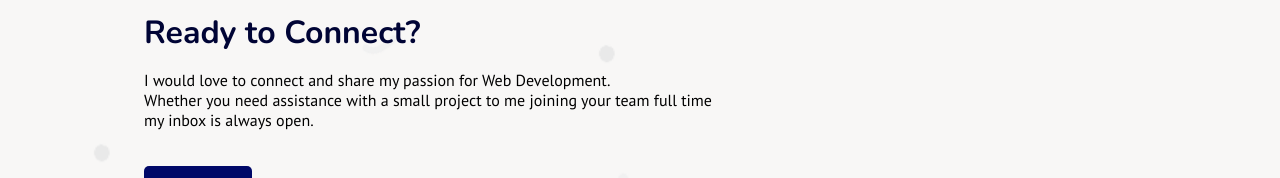
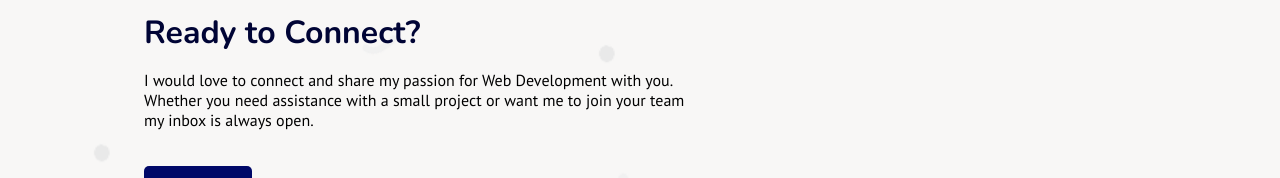
Before and after one commit to dennnyboy/portfolioMain, a React (Create React App) app: page / in a window 1280 px wide. Shown: the part 3881-4059 px from the top of the page. Built offline with nearby package versions, Linux system fonts and the light colour scheme.

Commit message:
Update Contact.js

```diff
--- a/src/components/Contact.js
+++ b/src/components/Contact.js
@@ -8,7 +8,7 @@ const Contact = () => {
     <div className="section contact">
       <di className="container">
       <h2>Ready to Connect?</h2>
-      <p>I would love to connect and share my passion for Web Development. <br />Whether you need assistance with a small project to me joining your team full time <br />my inbox is always open. </p>
+      <p>I would love to connect and share my passion for Web Development with you. <br />Whether you need assistance with a small project or want me to join your team <br />my inbox is always open. </p>
       <a href={`mailto:${email}`} className="email-button">Email Me</a>
     </di>
 
```
